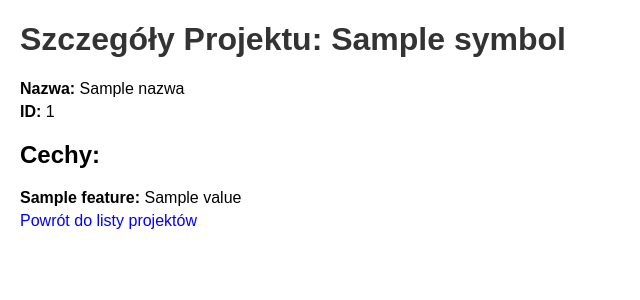
After one commit to adrianflak/aplikacja-webowa, a Flask app: template templates/project_details.html in a window 1280 px wide. The commit adds this page. Shown: the top 300 px of the page, without its empty margins (0-640 px from the left). Run offline with Flask 3, Linux system fonts and the light colour scheme; the template is opened without the code that fills it: most values are stand-ins (such as "Sample title", 1, 10 or a date in 2020).

```diff
--- a/app.py
+++ b/app.py
@@ -1,11 +1,13 @@
-from flask import Flask, render_template
+from flask import Flask, render_template, request
 import json
 import os
+import re
 
 app = Flask(__name__)
 
 # Ścieżka do pliku JSON
 DB_FILE = os.path.join(os.path.dirname(__file__), "projects_db.json")
+
 
 # Funkcja wczytująca projekty z JSON
 def load_projects_from_json():
@@ -14,10 +16,81 @@ def load_projects_from_json():
             return json.load(f)
     return {}
 
+
+def _compare_features(cechy1, cechy2, all_features):
+    """Porównuje cechy dwóch projektów."""
+    matches = 0
+    differences = []
+    for feature in all_features:
+        if feature in cechy1 and feature in cechy2:
+            val1, val2 = cechy1[feature], cechy2[feature]
+            val1_str, val2_str = str(val1), str(val2)
+            if feature in ["Średnica Tłoka", "Skok Siłownika"]:
+                match1, match2 = re.search(r"\d+", val1_str), re.search(r"\d+", val2_str)
+                if match1 and match2 and float(match1.group()) == float(match2.group()):
+                    matches += 1
+                else:
+                    differences.append(f"{feature}: {val1} vs {val2}")
+            elif val1 == val2:
+                matches += 1
+            else:
+                differences.append(f"{feature}: {val1} vs {val2}")
+        else:
+            differences.append(
+                f"{feature}: {'Brak' if feature not in cechy1 else cechy1[feature]} vs {'Brak' if feature not in cechy2 else cechy2[feature]}")
+    return matches, differences
+
+
 @app.route('/')
 def index():
     projects = load_projects_from_json()
     return render_template('index.html', projects=projects)
 
+
+@app.route('/project/<symbol>')
+def project_details(symbol):
+    projects = load_projects_from_json()
+    project = projects.get(symbol)
+    if not project:
+        return render_template('error.html', message="Projekt nie znaleziony"), 404
+    return render_template('project_details.html', project=project, symbol=symbol)
+
+
+@app.route('/compare', methods=['GET', 'POST'])
+def compare_projects():
+    projects = load_projects_from_json()
+    if not projects or len(projects) < 2:
+        return render_template('error.html', message="Potrzebne są co najmniej 2 projekty do porównania"), 400
+
+    if request.method == 'POST':
+        proj1 = request.form.get('proj1')
+        proj2 = request.form.get('proj2')
+
+        if not proj1 or not proj2:
+            return render_template('compare.html', projects=projects, error="Wybierz dwa projekty"), 400
+        if proj1 == proj2:
+            return render_template('compare.html', projects=projects, error="Wybierz dwa różne projekty"), 400
+        if proj1 not in projects or proj2 not in projects:
+            return render_template('compare.html', projects=projects, error="Wybrane projekty nie istnieją"), 400
+
+        cechy1, cechy2 = projects[proj1]["Cechy"], projects[proj2]["Cechy"]
+        all_features = set(cechy1.keys()).union(cechy2.keys())
+        matches, differences = _compare_features(cechy1, cechy2, all_features)
+        similarity = (matches / len(all_features)) * 100 if all_features else 0
+
+        return render_template('compare.html',
+                               projects=projects,
+                               proj1=proj1,
+                               proj2=proj2,
+                               similarity=similarity,
+                               differences=differences,
+                               proj1_name=projects[proj1]["Nazwa"],
+                               proj2_name=projects[proj2]["Nazwa"],
+                               proj1_id=projects[proj1]["ID"],
+                               proj2_id=projects[proj2]["ID"])
+
+    return render_template('compare.html', projects=projects)
+
+
 if __name__ == '__main__':
     app.run(debug=True)
--- a/templates/index.html
+++ b/templates/index.html
@@ -8,6 +8,8 @@
         table { border-collapse: collapse; width: 100%; }
         th, td { border: 1px solid #ddd; padding: 8px; text-align: left; }
         th { background-color: #f2f2f2; }
+        a { text-decoration: none; color: blue; }
+        a:hover { text-decoration: underline; }
     </style>
 </head>
 <body>
@@ -20,7 +22,7 @@
         </tr>
         {% for symbol, details in projects.items() %}
         <tr>
-            <td>{{ symbol }}</td>
+            <td><a href="{{ url_for('project_details', symbol=symbol) }}">{{ symbol }}</a></td>
             <td>{{ details.Nazwa }}</td>
             <td>{{ details.ID }}</td>
         </tr>
--- /dev/null
+++ b/templates/project_details.html
@@ -0,0 +1,28 @@
+<!DOCTYPE html>
+<html lang="pl">
+<head>
+    <meta charset="UTF-8">
+    <title>Szczegóły Projektu</title>
+    <style>
+        body { font-family: Arial, sans-serif; margin: 20px; }
+        h1 { color: #333; }
+        p { margin: 5px 0; }
+        a { text-decoration: none; color: blue; }
+        a:hover { text-decoration: underline; }
+    </style>
+</head>
+<body>
+    <h1>Szczegóły Projektu: {{ symbol }}</h1>
+    <p><strong>Nazwa:</strong> {{ project.Nazwa }}</p>
+    <p><strong>ID:</strong> {{ project.ID }}</p>
+    <h2>Cechy:</h2>
+    {% if project.Cechy %}
+        {% for feature, value in project.Cechy.items() %}
+        <p><strong>{{ feature }}:</strong> {{ value }}</p>
+        {% endfor %}
+    {% else %}
+        <p>Brak cech dla tego projektu.</p>
+    {% endif %}
+    <p><a href="{{ url_for('index') }}">Powrót do listy projektów</a></p>
+</body>
+</html>
```
Also changed, not shown: templates/compare.html (added, +60 -0 lines), templates/error.html (added, +18 -0 lines), teksciki obróbka.txt (added).
